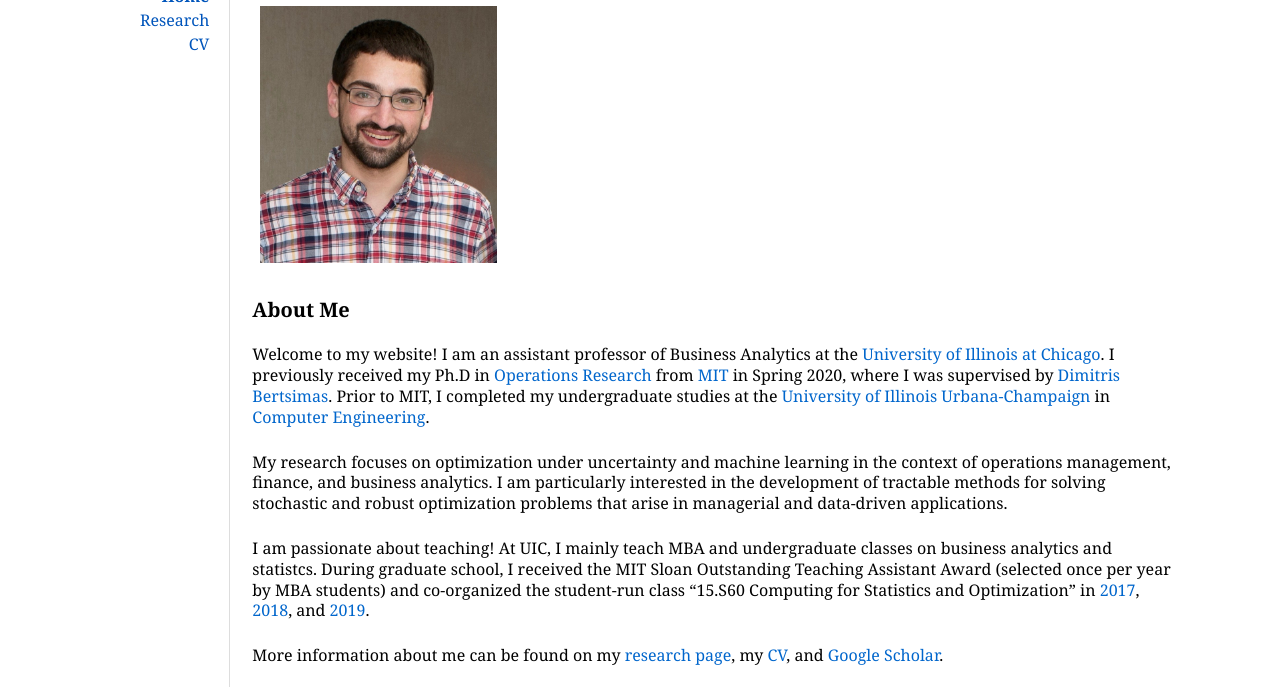
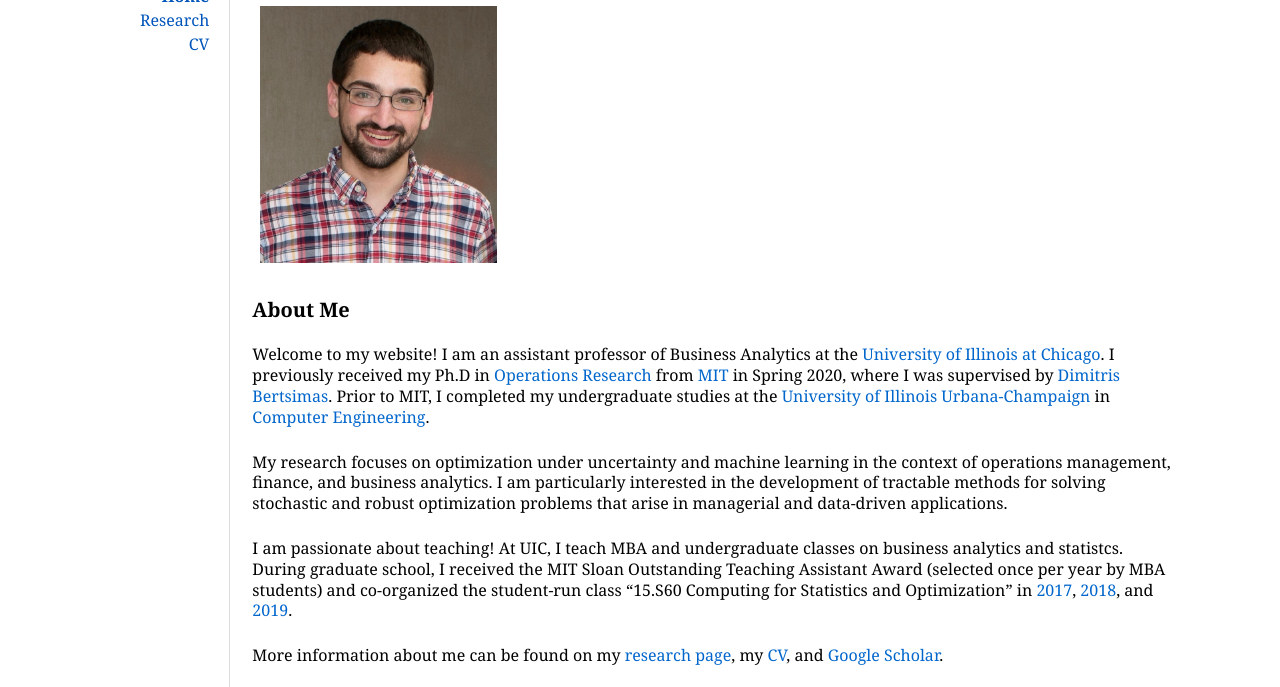
Before and after one commit to brad-sturt/brad-sturt.github.io, a plain HTML site: page index.html in a window 1280 px wide. Shown: the part 92-779 px from the top of the page. Drawn offline with Linux system fonts and the light colour scheme.

Commit message:
quick fix

```diff
--- a/index.html
+++ b/index.html
@@ -26,7 +26,7 @@
 <h2>About Me</h2>
 <p>Welcome to my website! I am an assistant professor of Business Analytics at the <a href="https://www.uic.edu/">University of Illinois at Chicago</a>. I previously received my Ph.D in <a href="http://orc.mit.edu/">Operations Research</a> from <a href="https://www.mit.edu">MIT</a> in Spring 2020, where I was supervised by <a href="https://dbertsim.mit.edu/">Dimitris Bertsimas</a>. Prior to MIT, I completed my undergraduate studies at the <a href="https://illinois.edu/">University of Illinois Urbana-Champaign</a> in <a href="https://ece.illinois.edu/">Computer Engineering</a>.   </p>
 <p>My research focuses on optimization under uncertainty and machine learning in the context of operations management, finance, and business analytics. I am particularly interested in the development of tractable methods for solving stochastic and robust optimization problems that arise in managerial and data-driven applications.</p>
-<p>I am passionate about teaching! At UIC, I mainly teach MBA and undergraduate classes on business analytics and statistcs. During graduate school, I received the MIT Sloan Outstanding Teaching Assistant Award (selected once per year by MBA students) and co-organized the student-run class &ldquo;15.S60 Computing for Statistics and Optimization&rdquo; in <a href="https://philchodrow.github.io/cos_2017/">2017</a>, <a href="https://philchodrow.github.io/cos_2018/">2018</a>, and <a href="https://github.com/adelarue/cos_2019">2019</a>.</p>
+<p>I am passionate about teaching! At UIC, I teach MBA and undergraduate classes on business analytics and statistcs. During graduate school, I received the MIT Sloan Outstanding Teaching Assistant Award (selected once per year by MBA students) and co-organized the student-run class &ldquo;15.S60 Computing for Statistics and Optimization&rdquo; in <a href="https://philchodrow.github.io/cos_2017/">2017</a>, <a href="https://philchodrow.github.io/cos_2018/">2018</a>, and <a href="https://github.com/adelarue/cos_2019">2019</a>.</p>
 <p>More information about me can be found on my <a href="research.html">research page</a>, my <a href="cv.pdf">CV</a>, and <a href="https://scholar.google.com/citations?user=eLXWjHoAAAAJ&amp;hl=en">Google Scholar</a>. </p>
 <h2>Contact</h2>
 <p>Email: bsturt (at) uic (dot) edu</p>
```
